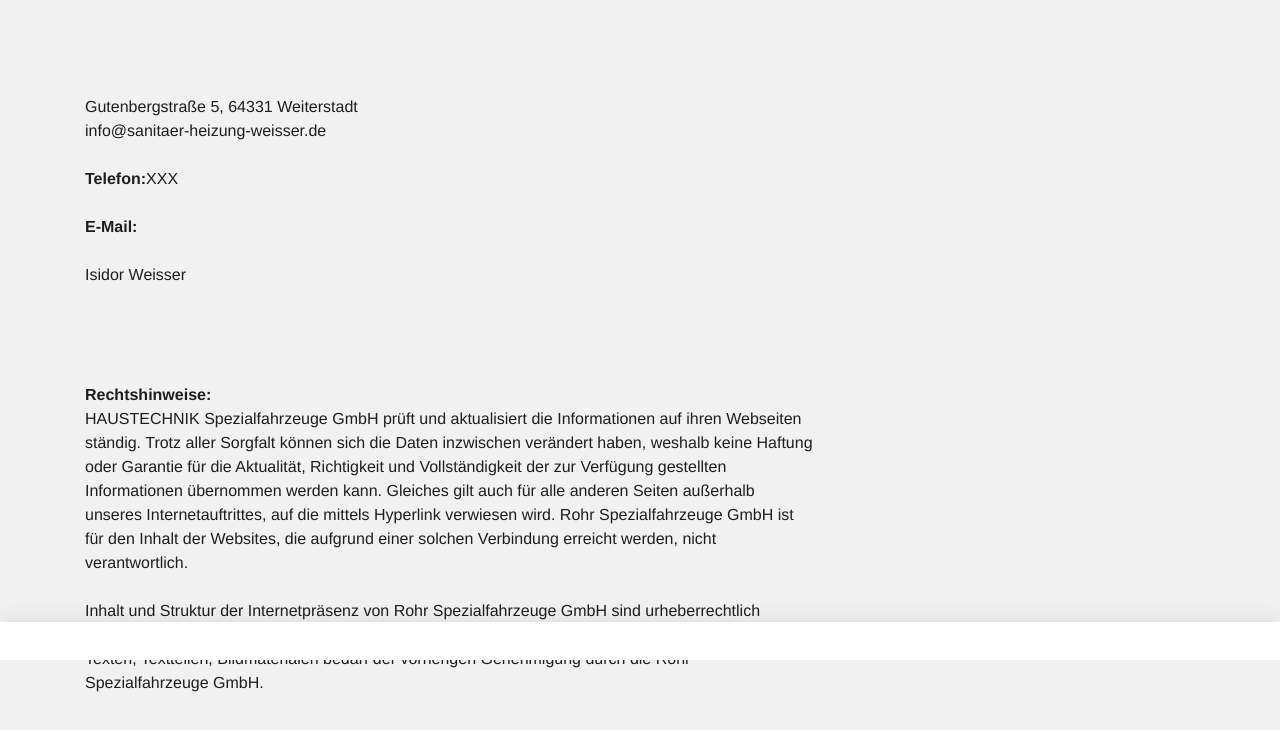
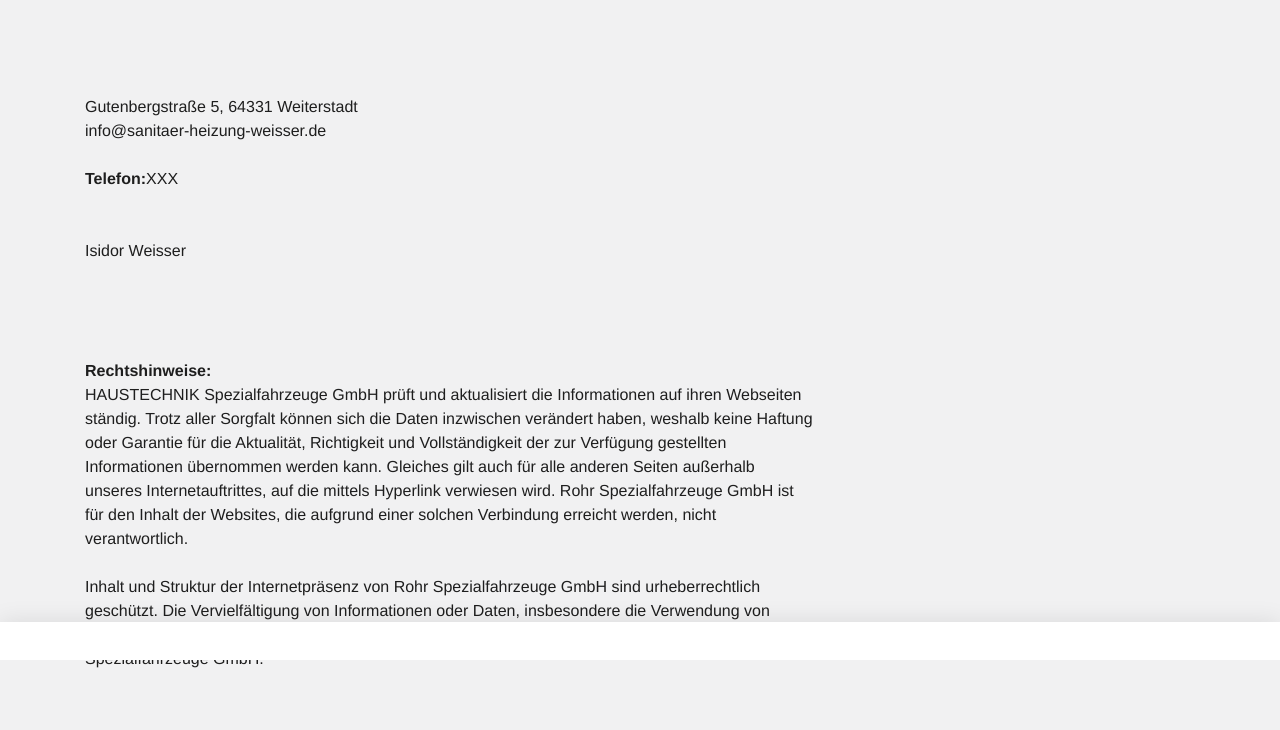
Before and after one commit to Rhein-main-sanitaer-Heizung/sanitaer-heizung-weisser, a plain HTML site: page impressum.html in a window 1280 px wide. Shown: the part 140-870 px from the top of the page. Drawn offline with Linux system fonts and the light colour scheme; a script that the page names is missing.

Commit message:
Update impressum.html

```diff
--- a/impressum.html
+++ b/impressum.html
@@ -27,7 +27,7 @@
   <a href="index.html">startseite</a>
 
   Impressum</h2></div></div></div></div><div class="container slot-two-columns"><div class="row"><div class="col-xs-12 col-md-8">
-<a id="c8"></a><div class="content-text m-b-1"><div class="row"><div class="col-sm-12"><p class="bodytext"><strong></strong><br>  <br> Gutenbergstraße 5, 64331 Weiterstadt<br> info@sanitaer-heizung-weisser.de</p><p class="bodytext">&nbsp;</p><p class="bodytext"><strong>Telefon:</strong>XXX<br> <strong></strong> <br> <strong>E-Mail:</strong> <a href="mailto:info@rohr-spezialfahrzeuge.com"></a></p><p class="bodytext">&nbsp;</p><p class="bodytext"><strong></strong>  Isidor Weisser
+<a id="c8"></a><div class="content-text m-b-1"><div class="row"><div class="col-sm-12"><p class="bodytext"><strong></strong><br>  <br> Gutenbergstraße 5, 64331 Weiterstadt<br> info@sanitaer-heizung-weisser.de</p><p class="bodytext">&nbsp;</p><p class="bodytext"><strong>Telefon:</strong>XXX<br> <strong></strong> <br> <strong></strong> <a href="mailto:info@rohr-spezialfahrzeuge.com"></a></p><p class="bodytext">&nbsp;</p><p class="bodytext"><strong></strong>  Isidor Weisser
 
 
 
```
